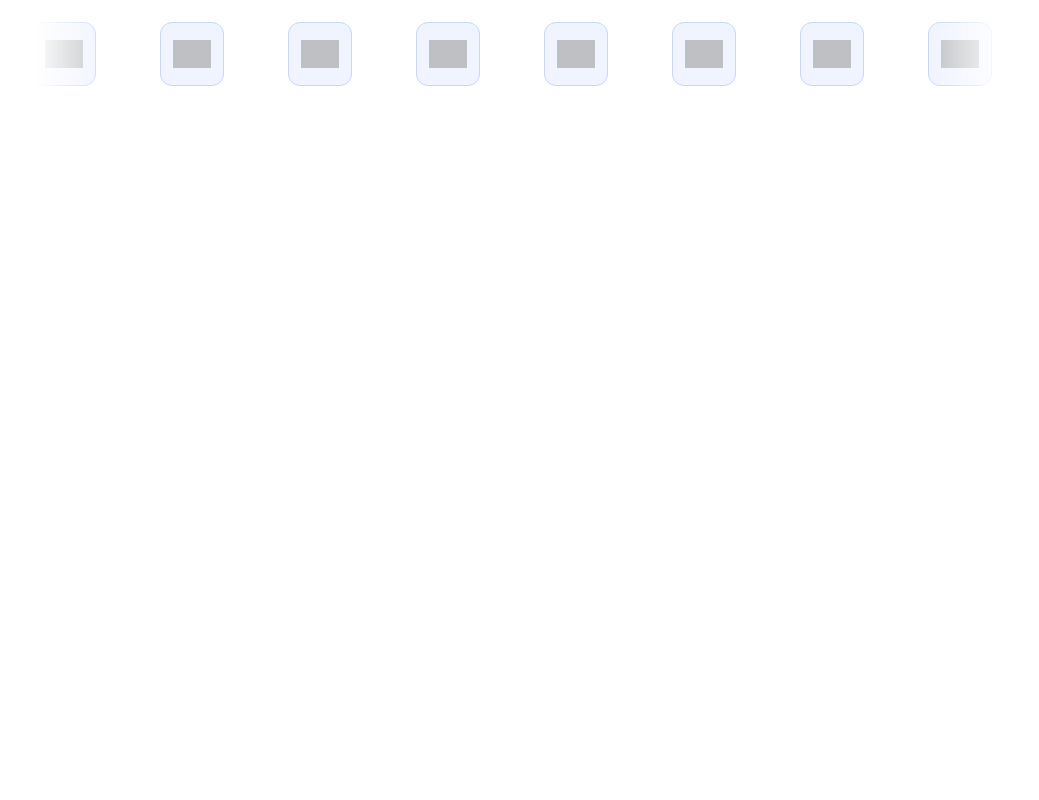
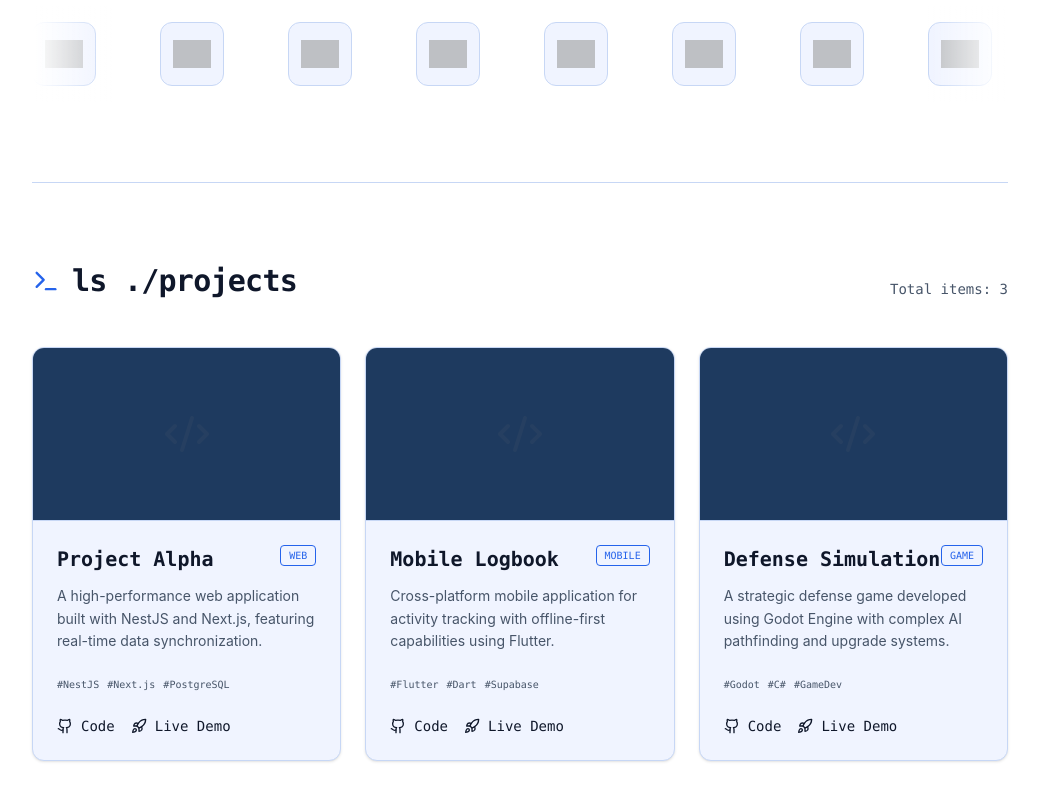
Before and after one commit to ihsan-ramadhan/portfolio, a React (Vite) app in the folder apps/web/: page / in a window 1280 px wide. Shown: the part 1467-2267 px from the top of the page, without its empty margins (120-1159 px from the left). Before the commit the page ends 1729 px from the top, so only its background shows below. Built offline with nearby package versions, Linux system fonts and the light colour scheme; grey boxes are pictures that could not be loaded.

Commit message:
feat(projects): add projects gallery section

```diff
--- a/apps/web/src/App.tsx
+++ b/apps/web/src/App.tsx
@@ -2,6 +2,7 @@ import ThemeToggle from './components/layout/ThemeToggle';
 import Hero from './components/sections/Hero';
 import About from './components/sections/About';
 import Skills from './components/sections/Skills';
+import Projects from './components/sections/Projects';
 
 function App() {
   return (
@@ -21,6 +22,7 @@ function App() {
         <Hero />
         <About />
         <Skills />
+        <Projects />
       </main>
     </div>
   );
--- /dev/null
+++ b/apps/web/src/components/sections/Projects.tsx
@@ -0,0 +1,100 @@
+import { motion } from 'framer-motion';
+import { Terminal, Github, Code2, Rocket } from 'lucide-react';
+
+const projects = [
+  {
+    title: "Project Alpha",
+    description: "A high-performance web application built with NestJS and Next.js, featuring real-time data synchronization.",
+    tags: ["NestJS", "Next.js", "PostgreSQL"],
+    github: "https://github.com/ihsan-ramadhan",
+    demo: "#",
+    category: "Web"
+  },
+  {
+    title: "Mobile Logbook",
+    description: "Cross-platform mobile application for activity tracking with offline-first capabilities using Flutter.",
+    tags: ["Flutter", "Dart", "Supabase"],
+    github: "https://github.com/ihsan-ramadhan",
+    demo: "#",
+    category: "Mobile"
+  },
+  {
+    title: "Defense Simulation",
+    description: "A strategic defense game developed using Godot Engine with complex AI pathfinding and upgrade systems.",
+    tags: ["Godot", "C#", "GameDev"],
+    github: "https://github.com/ihsan-ramadhan",
+    demo: "#",
+    category: "Game"
+  }
+];
+
+export default function Projects() {
+  return (
+    <section id="projects" className="py-20 w-full border-t border-[var(--color-border)]">
+      <motion.div
+        initial={{ opacity: 0, y: 20 }}
+        whileInView={{ opacity: 1, y: 0 }}
+        viewport={{ once: true }}
+      >
+        <div className="flex flex-col md:flex-row md:items-end justify-between gap-4 mb-12">
+          <div className="flex items-center gap-3">
+            <Terminal className="text-[var(--color-primary)]" size={28} />
+            <h2 className="text-2xl md:text-3xl font-bold font-mono tracking-tight">ls ./projects</h2>
+          </div>
+          <p className="text-[var(--color-text-muted)] font-mono text-sm">
+            Total items: {projects.length}
+          </p>
+        </div>
+
+        <div className="grid grid-cols-1 md:grid-cols-2 lg:grid-cols-3 gap-6">
+          {projects.map((project, idx) => (
+            <motion.div
+              key={idx}
+              initial={{ opacity: 0, scale: 0.95 }}
+              whileInView={{ opacity: 1, scale: 1 }}
+              viewport={{ once: true }}
+              transition={{ delay: idx * 0.1 }}
+              className="group relative flex flex-col bg-[var(--color-bg-subtle)] border border-[var(--color-border)] rounded-xl overflow-hidden hover:border-[var(--color-primary)] transition-all duration-300 shadow-sm hover:shadow-[0_0_20px_rgba(59,130,246,0.1)]"
+            >
+              <div className="aspect-video bg-[var(--color-terminal)] flex items-center justify-center border-b border-[var(--color-border)] group-hover:border-[var(--color-primary)] transition-colors">
+                <Code2 size={48} className="text-[var(--color-text-muted)] opacity-20 group-hover:opacity-40 transition-opacity" />
+              </div>
+
+              <div className="p-6 flex-1 flex flex-col">
+                <div className="flex justify-between items-start mb-3">
+                  <h3 className="text-xl font-bold font-mono text-[var(--color-text)]">{project.title}</h3>
+                  <span className="text-[10px] font-mono px-2 py-0.5 rounded border border-[var(--color-primary)] text-[var(--color-primary)] uppercase">
+                    {project.category}
+                  </span>
+                </div>
+
+                <p className="text-sm text-[var(--color-text-muted)] mb-6 line-clamp-3 leading-relaxed">
+                  {project.description}
+                </p>
+
+                <div className="mt-auto">
+                  <div className="flex flex-wrap gap-2 mb-6">
+                    {project.tags.map(tag => (
+                      <span key={tag} className="text-[10px] font-mono text-[var(--color-text-muted)]">
+                        #{tag}
+                      </span>
+                    ))}
+                  </div>
+
+                  <div className="flex items-center gap-4">
+                    <a href={project.github} className="flex items-center gap-2 text-sm font-mono hover:text-[var(--color-primary)] transition-colors">
+                      <Github size={16} /> Code
+                    </a>
+                    <a href={project.demo} className="flex items-center gap-2 text-sm font-mono hover:text-[var(--color-primary)] transition-colors">
+                      <Rocket size={16} /> Live Demo
+                    </a>
+                  </div>
+                </div>
+              </div>
+            </motion.div>
+          ))}
+        </div>
+      </motion.div>
+    </section>
+  );
+}
```
